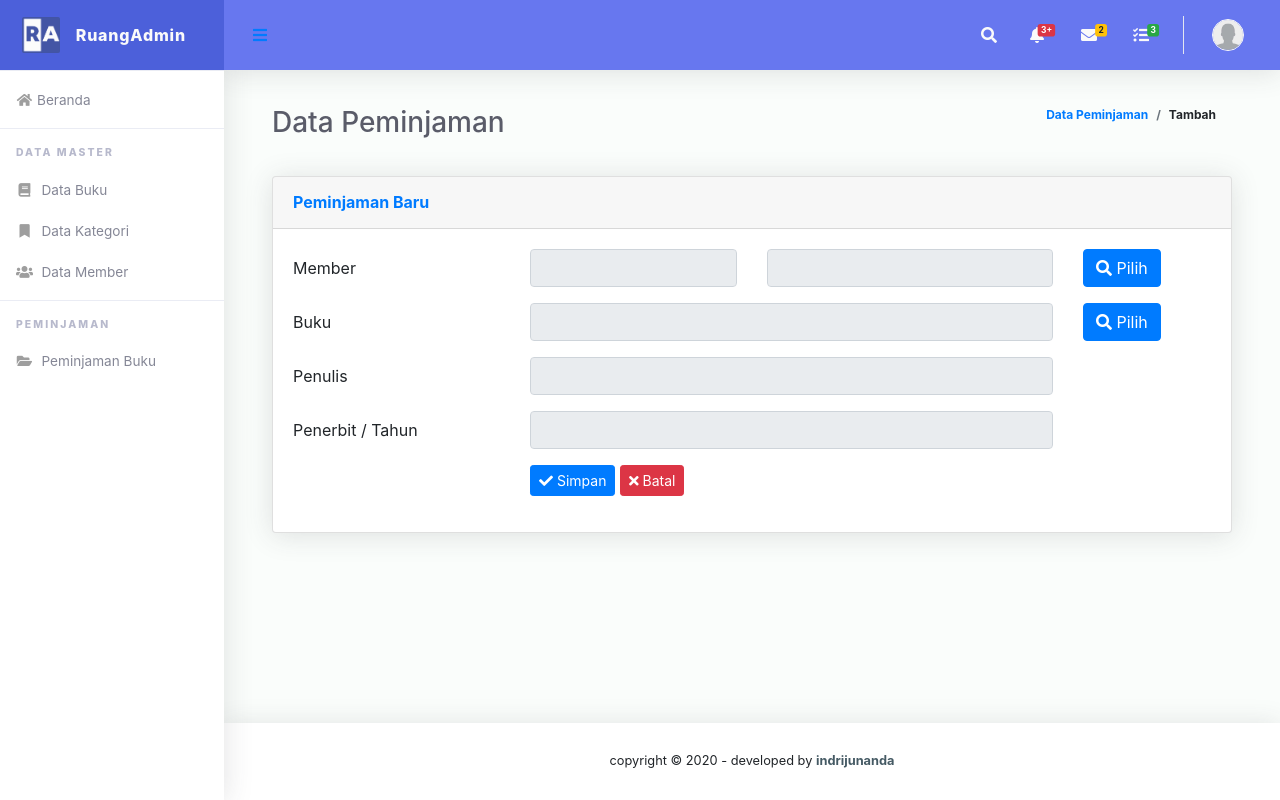
After one commit to neoproject18/aplikasiperpus, a CodeIgniter app: page /aplikasiperpus/peminjaman/tambah in a window 1280 px wide. The commit adds this page. Run offline with CodeIgniter, Linux system fonts and the light colour scheme; the visitor is signed in with stand-in values (Sample User, id 1); data that the repository does not hold is empty; some libraries are stand-ins or nearby versions.

Commit message:
form tambah

```diff
--- a/application/controllers/Peminjaman.php
+++ b/application/controllers/Peminjaman.php
@@ -18,4 +18,10 @@ class Peminjaman extends MY_Controller
 		$data['listdata'] = $this->m_peminjaman->list_peminjaman();
 		$this->template->load('template/v_layout','peminjaman/v_index', $data);
 	}
+
+	public function tambah()
+	{
+		$data['userlogin'] = $this->userlogin;
+		$this->template->load('template/v_layout','peminjaman/v_tambah', $data);
+	}
 }
--- a/application/views/peminjaman/v_index.php
+++ b/application/views/peminjaman/v_index.php
@@ -13,7 +13,7 @@
       <div class="card mb-4">
         <div class="card-header py-3 d-flex flex-row align-items-center justify-content-between">
           <h6 class="m-0 font-weight-bold text-primary">List Peminjaman</h6>
-          <a href="" class="m-0 float-right btn btn-primary btn-sm">
+          <a href="<?= base_url('peminjaman/tambah') ?>" class="m-0 float-right btn btn-primary btn-sm">
             <i class="fa fa-plus-circle"></i> Tambah
           </a>
         </div>
--- /dev/null
+++ b/application/views/peminjaman/v_tambah.php
@@ -0,0 +1,62 @@
+<div class="container-fluid" id="container-wrapper">
+  <div class="d-sm-flex align-items-center justify-content-between mb-4">
+    <h1 class="h3 mb-0 text-gray-800">Data Peminjaman</h1>
+    <ol class="breadcrumb">
+      <li class="breadcrumb-item"><a href="">Data Peminjaman</a></li>
+      <li class="breadcrumb-item">Tambah</li>
+    </ol>
+  </div>
+
+  <div class="row">
+    <div class="col-lg-12">
+      <div class="card mb-4">
+        <div class="card-header py-3 d-flex flex-row align-items-center justify-content-between">
+          <h6 class="m-0 font-weight-bold text-primary">Peminjaman Baru</h6>
+        </div>
+        <div class="card-body">
+          <div class="form-group row">
+            <label class="col-sm-3 col-form-label">Member</label>
+            <div class="col-sm-3">
+              <input type="text" class="form-control" id="id_member" disabled="">
+            </div>
+            <div class="col-sm-4">
+              <input type="text" class="form-control" id="nama_member" disabled="">
+            </div>
+            <div class="col-sm-2">
+              <button class="btn btn-primary"><i class="fa fa-search"></i> Pilih</button>
+            </div>
+          </div>
+          <div class="form-group row">
+            <label class="col-sm-3 col-form-label">Buku</label>
+            <div class="col-sm-7">
+              <input type="hidden" id="id_buku">
+              <input type="text" class="form-control" id="judul_buku" disabled="">
+            </div>
+            <div class="col-sm-2">
+              <button class="btn btn-primary"><i class="fa fa-search"></i> Pilih</button>
+            </div>
+          </div>
+          <div class="form-group row">
+            <label class="col-sm-3 col-form-label">Penulis</label>
+            <div class="col-sm-7">
+              <input type="text" class="form-control" id="penulis" disabled="">
+            </div>
+          </div>
+          <div class="form-group row">
+            <label class="col-sm-3 col-form-label">Penerbit / Tahun</label>
+            <div class="col-sm-7">
+              <input type="text" class="form-control" id="penerbit_tahun" disabled="">
+            </div>
+          </div>
+          <div class="form-group row">
+            <div class="col-sm-3"></div>
+            <div class="col-sm-9">
+              <button class="btn btn-primary btn-sm"><i class="fa fa-check"></i> Simpan</button>
+              <button class="btn btn-danger btn-sm"><i class="fa fa-times"></i> Batal</button>
+            </div>
+          </div>
+        </div>
+      </div>
+    </div>
+  </div>
+</div>
```
